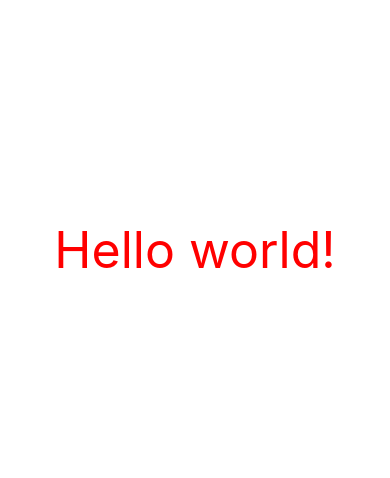
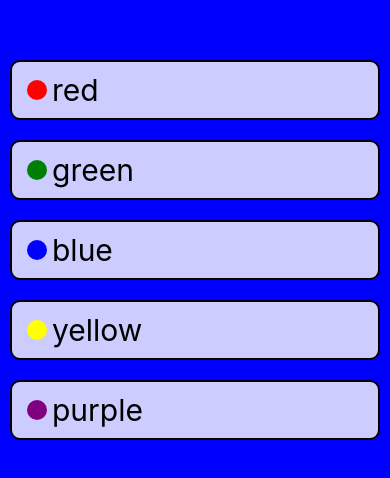
Before and after one commit to TheAndroidGeek/reactnative-playground, a React Native app in the folder ColorCatalog/: screen / in a window 390 px wide. Shown: the part 172-650 px from the top of the page. Built offline with nearby package versions, Linux system fonts and the light colour scheme.

Commit message:
Add missing changes in App.js

```diff
--- a/ColorCatalog/App.js
+++ b/ColorCatalog/App.js
@@ -1,11 +1,16 @@
-import { StatusBar } from "expo-status-bar";
-import { StyleSheet, Text, View } from "react-native";
+import { StyleSheet, View } from "react-native";
+import React, { useState } from "react";
+import ColorButton from "./components/ColorButton";
 
 export default function App() {
+  const [backgroundColor, setBackgroundColor] = useState("blue");
   return (
-    <View style={styles.container}>
-      <Text style={{ fontSize: 50, color: "red" }}>Hello world!</Text>
-      <StatusBar style="auto" />
+    <View style={[styles.container, { backgroundColor }]}>
+      <ColorButton backgroundColor="red" onPress={setBackgroundColor} />
+      <ColorButton backgroundColor="green" onPress={setBackgroundColor} />
+      <ColorButton backgroundColor="blue" onPress={setBackgroundColor} />
+      <ColorButton backgroundColor="yellow" onPress={setBackgroundColor} />
+      <ColorButton backgroundColor="purple" onPress={setBackgroundColor} />
     </View>
   );
 }
@@ -13,8 +18,8 @@ export default function App() {
 const styles = StyleSheet.create({
   container: {
     flex: 1,
-    backgroundColor: "#fff",
+    display: "flex",
+    justifyContent: "center",
     alignItems: "center",
-    justifyContent: "center",
   },
 });
```
